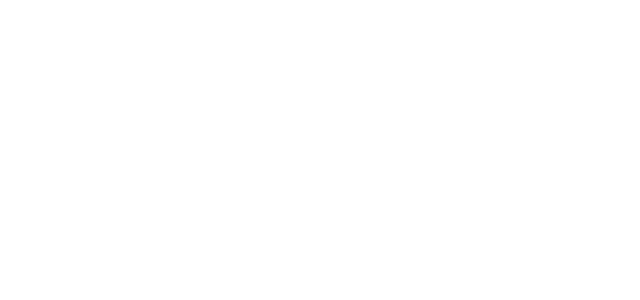
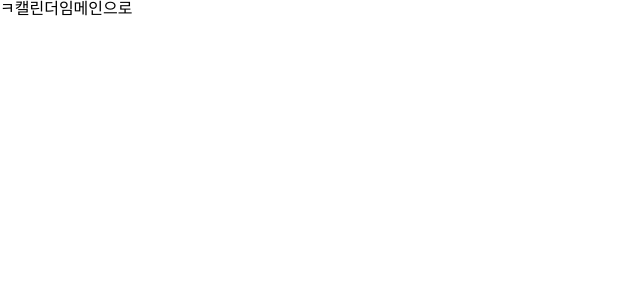
Before and after one commit to pink-princesses/Unplanned-Plan, a React (Create React App) app in the folder unplanned-plan/: page /calander in a window 1280 px wide. Before the commit this address had no page. Shown: the top 300 px of the page, without its empty margins (0-640 px from the left). Built offline with nearby package versions, Linux system fonts and the light colour scheme; a web font is replaced by a local one.

Commit message:
feat: electron 설치 및 설정

```diff
--- a/unplanned-plan/src/App.tsx
+++ b/unplanned-plan/src/App.tsx
@@ -2,15 +2,17 @@ import React from 'react';
 import { BrowserRouter, Routes, Route } from 'react-router-dom';
 
 import Intro from './pages/Intro';
+import Calander from './pages/Calander';
 import './App.module.scss';
 
 function App() {
   return (
-      <BrowserRouter>
-        <Routes>
-          <Route path="/" element={<Intro />} />
-        </Routes>
-      </BrowserRouter>
+    <BrowserRouter>
+      <Routes>
+        <Route path="/" element={<Intro />} />
+        <Route path="/calander" element={<Calander />} />
+      </Routes>
+    </BrowserRouter>
   );
 }
 
--- a/unplanned-plan/src/components/Intro/IntroContents.jsx
+++ b/unplanned-plan/src/components/Intro/IntroContents.jsx
@@ -1,11 +1,13 @@
 import './IntroContents.scss';
+import React, { useCallback } from 'react';
+import { useNavigate } from 'react-router-dom';
 
 export default function IntroContents() {
   return (
     <div className="Intro__wrapper">
       <p>Unplanded Plan!</p>
-      <button className='google loginBtn'></button>
-      <button className='apple loginBtn'>
+      <button className="google loginBtn"></button>
+      <button className="apple loginBtn">
         <img src="apple_logo.png" alt="" />
         <p>Continue with Apple</p>
       </button>
--- a/unplanned-plan/src/index.tsx
+++ b/unplanned-plan/src/index.tsx
@@ -8,7 +8,7 @@ ReactDOM.render(
   <React.StrictMode>
     <App />
   </React.StrictMode>,
-  document.getElementById('root')
+  document.getElementById('root'),
 );
 
 // If you want to start measuring performance in your app, pass a function
--- /dev/null
+++ b/unplanned-plan/src/pages/Calander.tsx
@@ -0,0 +1,20 @@
+import React from 'react';
+import { useNavigate } from 'react-router-dom';
+
+function Calander() {
+  const navigate = useNavigate();
+  return (
+    <div>
+      ㅋ캘린더임
+      <button
+        onClick={() => {
+          navigate('/');
+        }}
+      >
+        메인으로
+      </button>
+    </div>
+  );
+}
+
+export default Calander;
```
Also changed, not shown: unplanned-plan/package.json (+13 -6 lines), unplanned-plan/public/Main.js (added, +33 -0 lines), unplanned-plan/.eslintrc.js, 1 other file (tests, documents, lock files or other folders).
